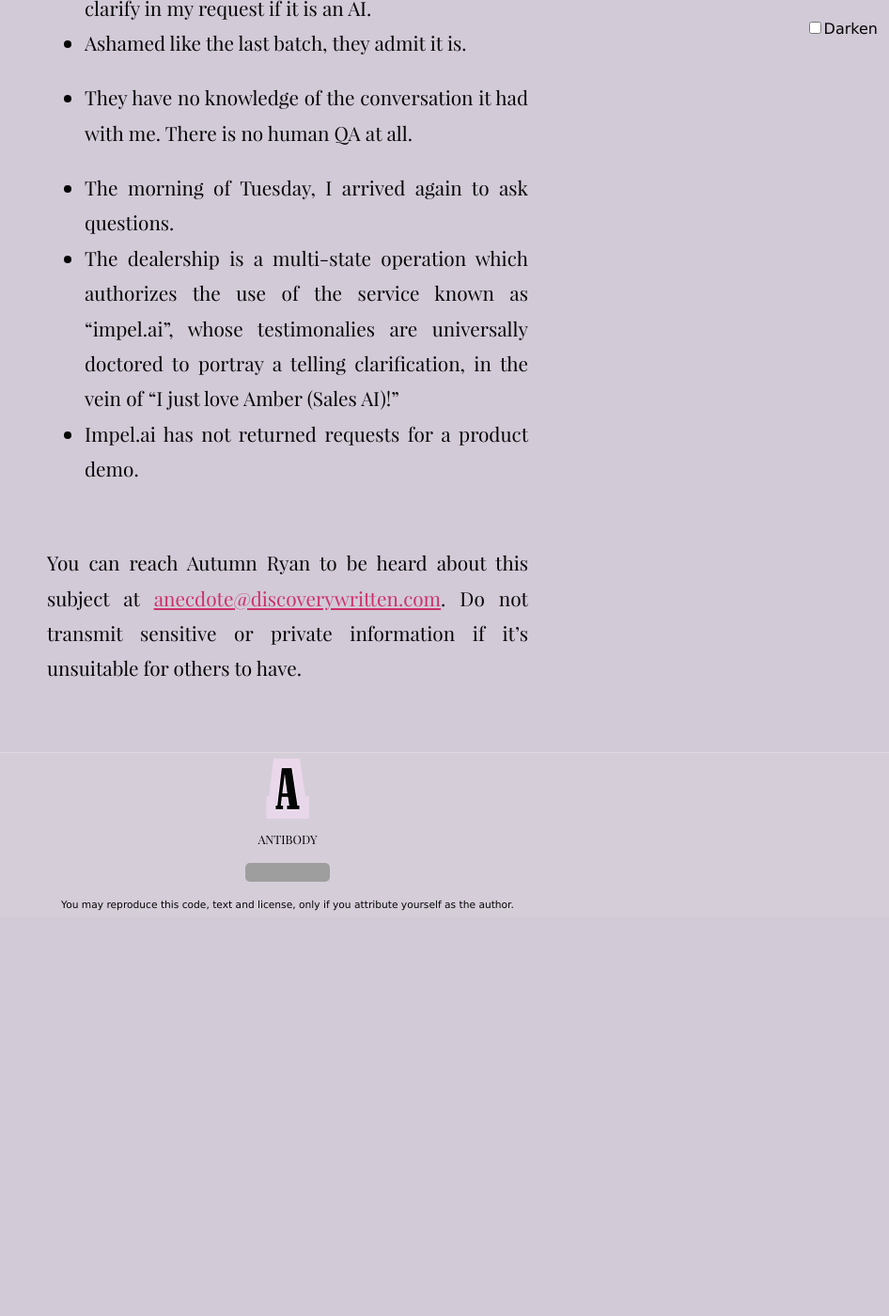
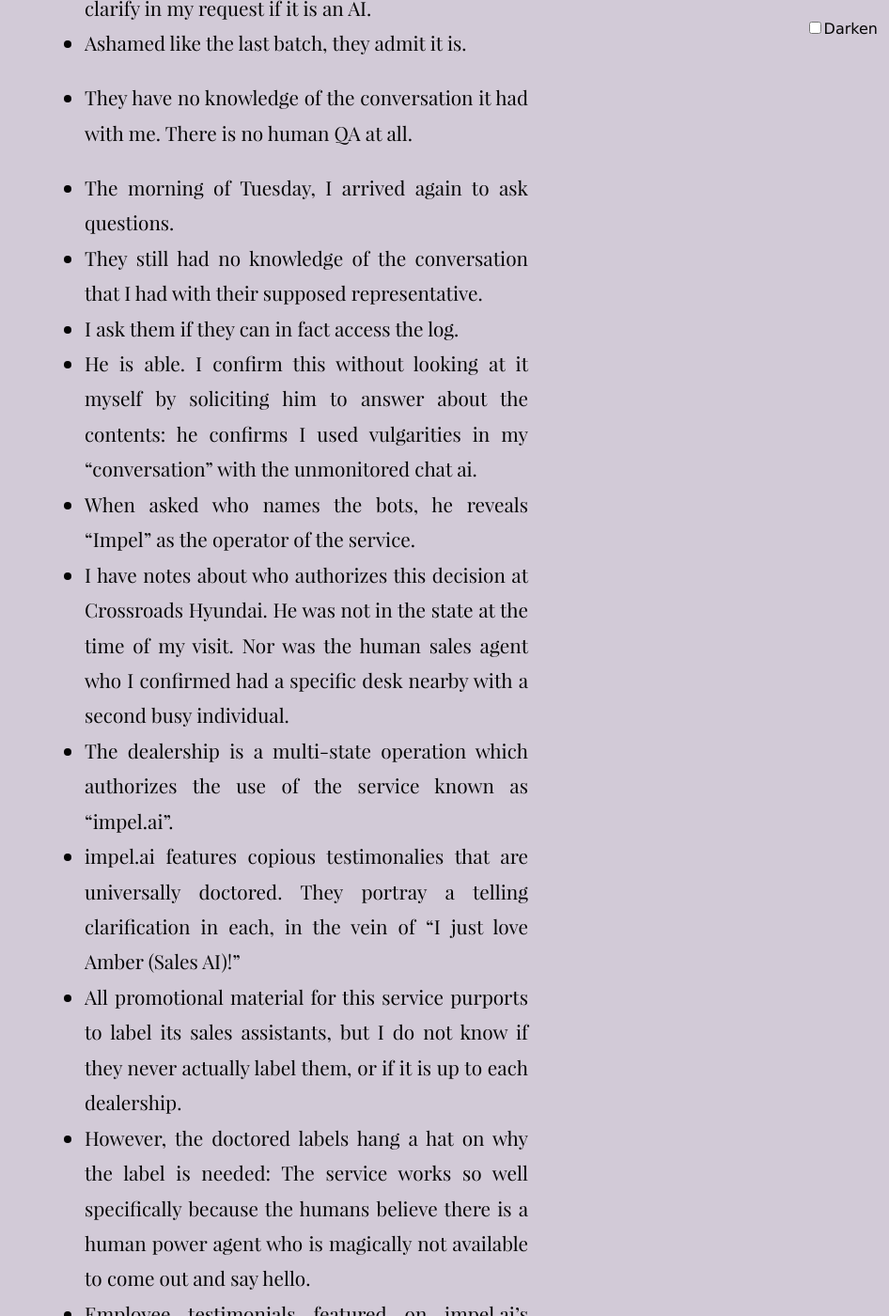
Before and after one commit to tiliv/antibody, a Jekyll site: the page built from docs/journal/autumn-ryan-First-State-Auto-Group/index.md, in a window 1280 px wide and 1400 px high, scrolled down 3749 px. Shown: the whole window at 94% size, without its empty margins (334-1280 px from the left). Built offline with Jekyll 4.4.1, drawn with Linux system fonts in a browser that asks for light colours; before the commit the page ends 4725 px from its top, so only the background shows below that; some of the changed text lies outside the part shown; grey boxes are pictures that could not be loaded.

Commit message:
Expand Crossroads detail

```diff
--- a/docs/journal/autumn-ryan-First-State-Auto-Group/index.md
+++ b/docs/journal/autumn-ryan-First-State-Auto-Group/index.md
@@ -45,8 +45,20 @@
 - They have no knowledge of the conversation it had with me. There is no human QA at all.
 
 - The morning of Tuesday, I arrived again to ask questions.
-- The dealership is a multi-state operation which authorizes the use of the service known as "impel.ai", whose testimonalies are universally doctored to portray a telling clarification, in the vein of "I just love Amber (Sales AI)!"
-- Impel.ai has not returned requests for a product demo.
+- They still had no knowledge of the conversation that I had with their supposed representative.
+- I ask them if they can in fact access the log.
+- He is able. I confirm this without looking at it myself by soliciting him to answer about the contents: he confirms I used vulgarities in my "conversation" with the unmonitored chat ai.
+- When asked who names the bots, he reveals "Impel" as the operator of the service.
+- I have notes about who authorizes this decision at Crossroads Hyundai. He was not in the state at the time of my visit. Nor was the human sales agent who I confirmed had a specific desk nearby with a second busy individual.
+- The dealership is a multi-state operation which authorizes the use of the service known as "impel.ai".
+- impel.ai features copious testimonalies that are universally doctored. They portray a telling clarification in each, in the vein of "I just love Amber (Sales AI)!"
+- All promotional material for this service purports to label its sales assistants, but I do not know if they never actually label them, or if it is up to each dealership.
+- However, the doctored labels hang a hat on why the label is needed: The service works so well specifically because the humans believe there is a human power agent who is magically not available to come out and say hello.
+- Employee testimonials featured on impel.ai's materials also clearly indicate that they're so bummed they have to tell humans that their LLM hoax can't see them when they close on a deal.
+
+_impel.ai has not returned requests for a product demo._
+
+_Additional contact is being arranged._
 
 
 {% include contact/autumn-ryan.html subject=page.contact_subject %}
```
